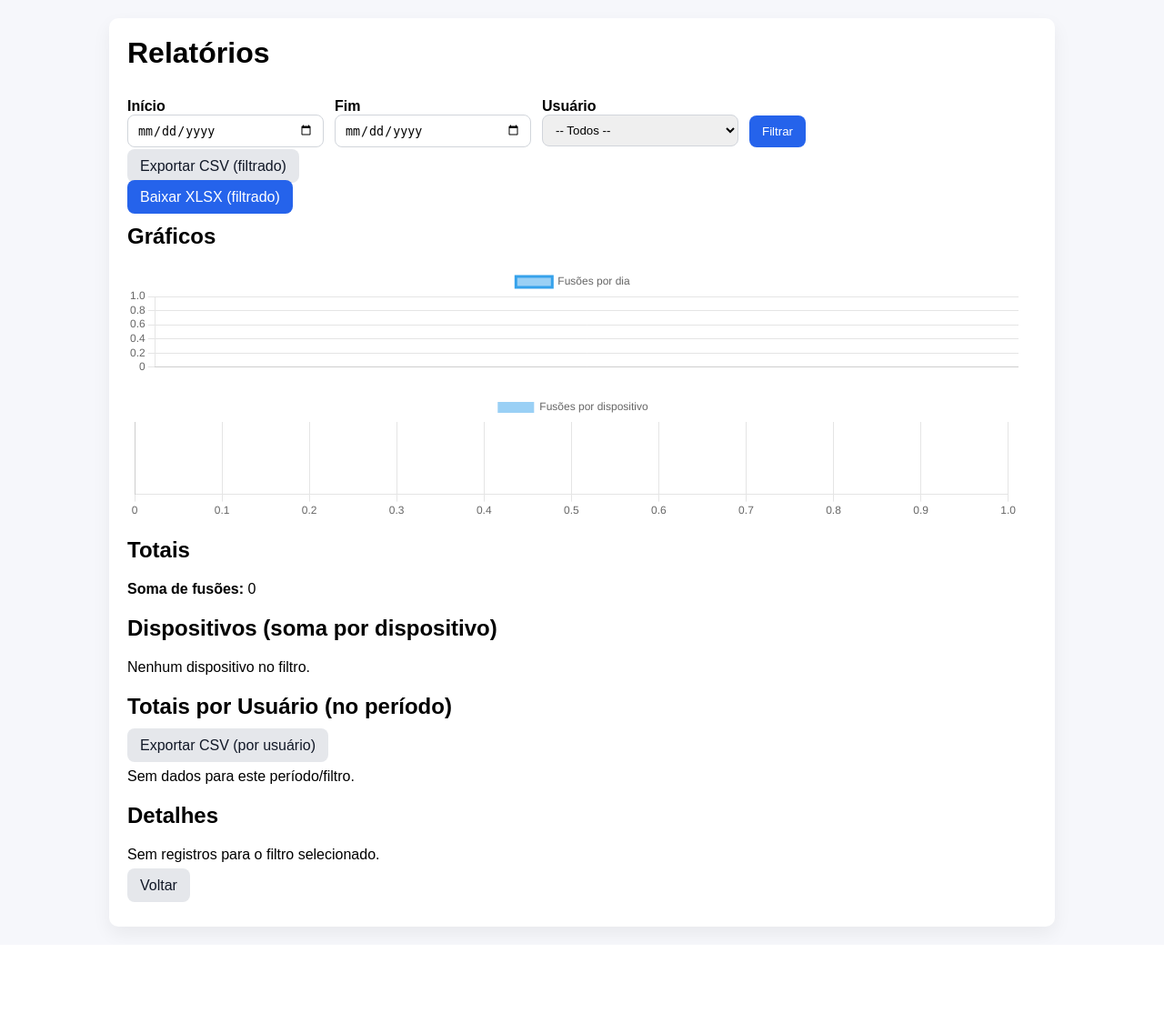
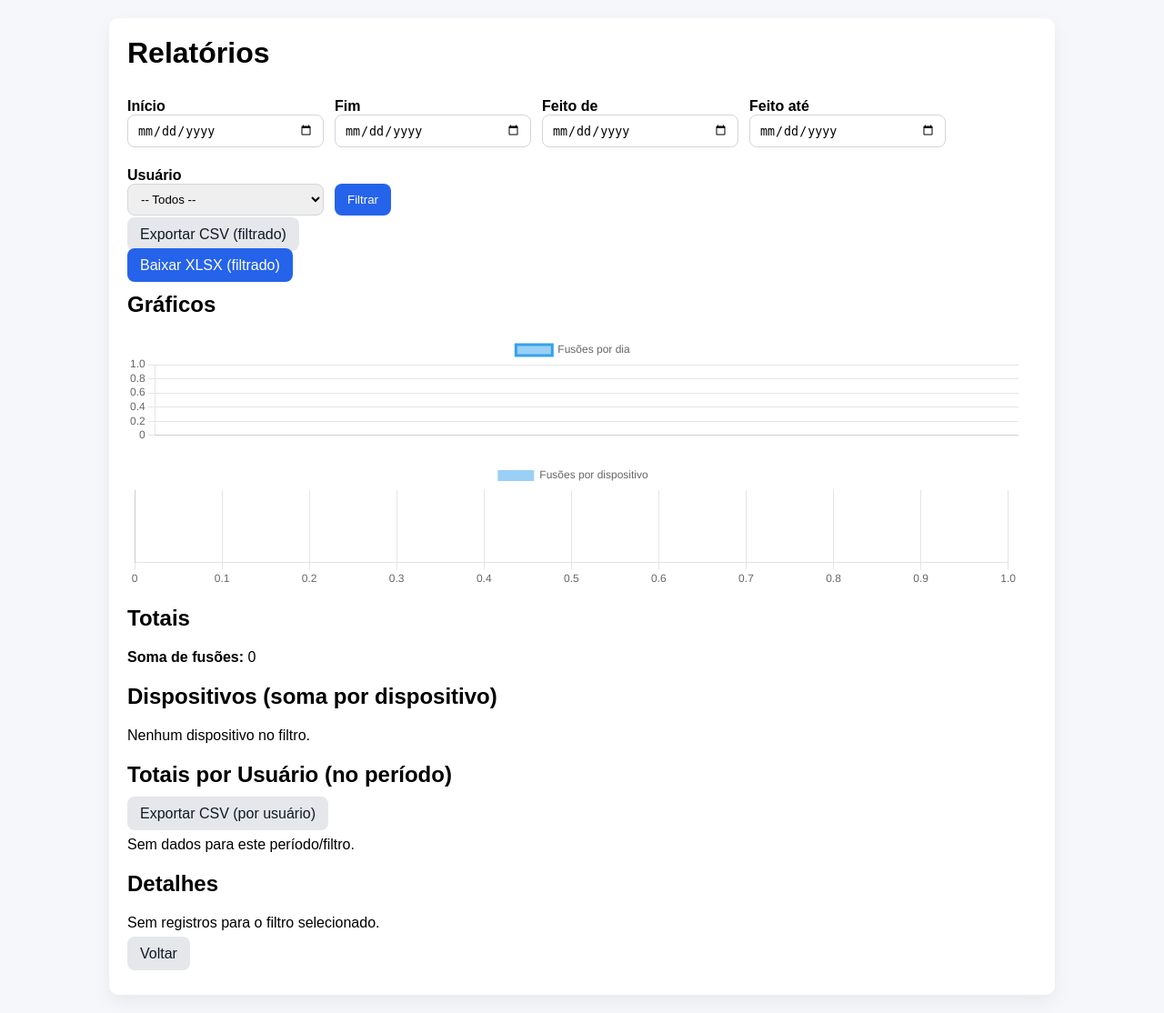
Before and after one commit to btambalo-dotcom/Splice-teste, a Flask app: page /admin/reports in a window 1280 px wide. Shown: the part 46-1160 px from the top of the page at 91% size. Before the commit the page ends 1079 px from the top, so only its background shows below. Run offline with Flask 3, Linux system fonts and the light colour scheme; the visitor is signed in with stand-in values (Sample User, id 1); data that the repository does not hold is empty.

Commit message:
Add files via upload

```diff
--- a/templates/admin_reports.html
+++ b/templates/admin_reports.html
@@ -12,6 +12,14 @@
     <div>
       <label>Fim</label>
       <input type="date" name="end" value="{{ end }}">
+    </div>
+    <div>
+      <label>Feito de</label>
+      <input type="date" name="exec_start" value="{{ request.args.get('exec_start', '') }}">
+    </div>
+    <div>
+      <label>Feito até</label>
+      <input type="date" name="exec_end" value="{{ request.args.get('exec_end', '') }}">
     </div>
     <div>
       <label>Usuário</label>
```
